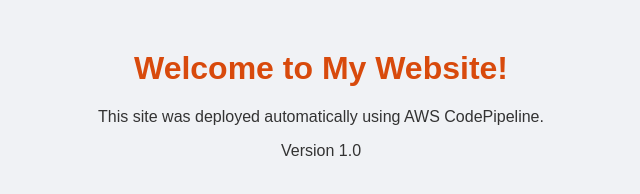
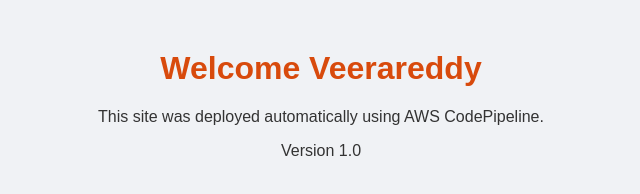
Before and after one commit to saiveerareddy/aws-code-pipline, a plain HTML site: page index.html in a window 1280 px wide. Shown: the whole page, without its empty margins (319-959 px from the left). Drawn offline with Linux system fonts and the light colour scheme.

Commit message:
Update index.html

```diff
--- a/index.html
+++ b/index.html
@@ -6,7 +6,7 @@
     <link rel="stylesheet" href="style.css">
 </head>
 <body>
-    <h1>Welcome to My Website!</h1>
+    <h1>Welcome Veerareddy</h1>
     <p>This site was deployed automatically using AWS CodePipeline.</p>
     <p>Version 1.0</p>
 </body>
```
